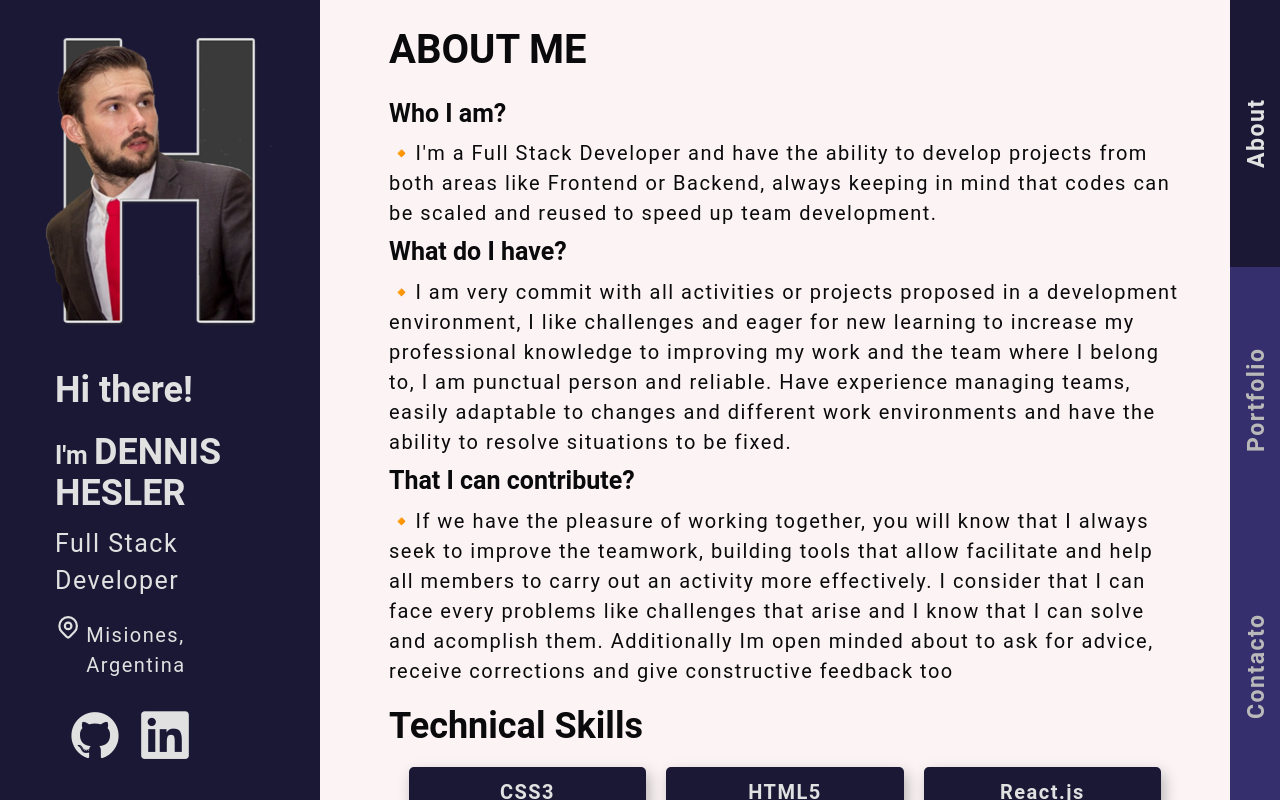
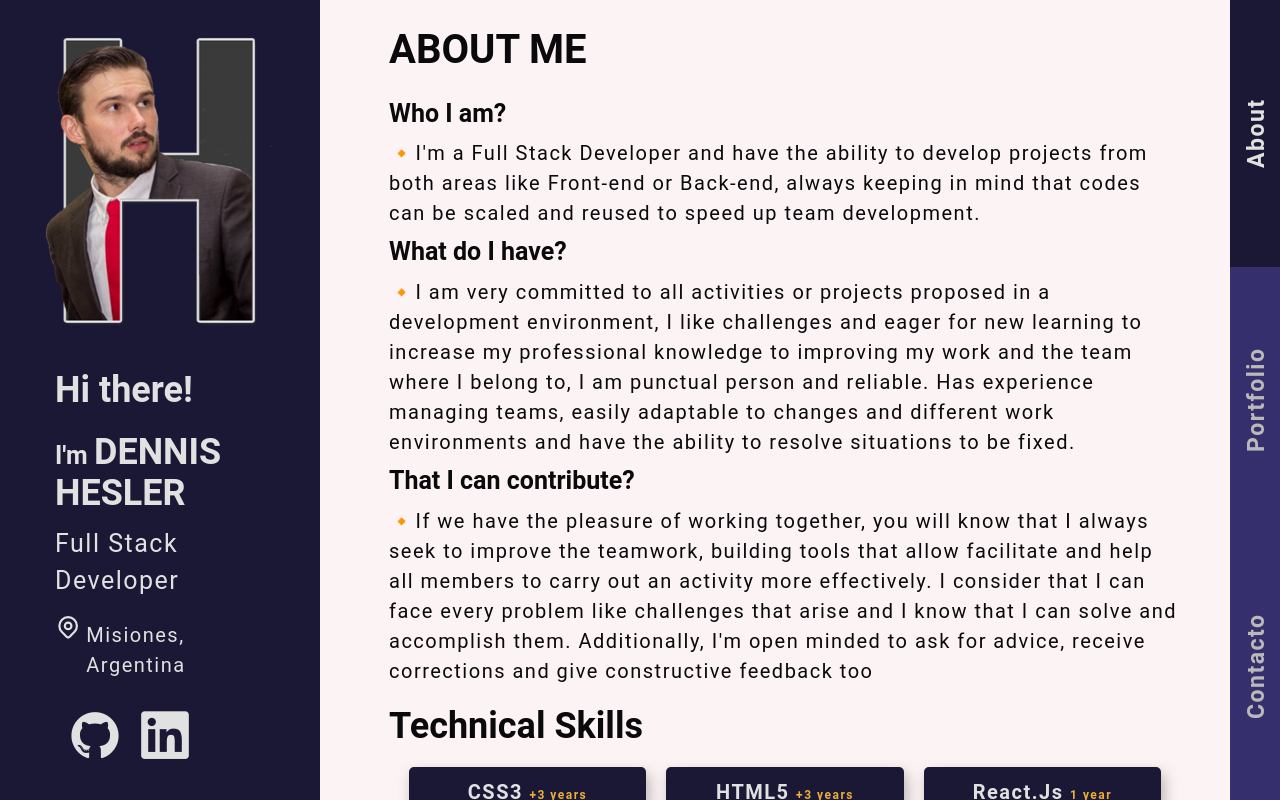
Before and after one commit to Dennish02/Portfolio, a Next.js app: page / in a window 1280 px wide. Built offline with nearby package versions, Linux system fonts and the light colour scheme.

Commit message:
arreglo skils

```diff
--- a/componentes/About.js
+++ b/componentes/About.js
@@ -7,60 +7,44 @@ export default function About() {
       <h3 className="preguntas">Who I am? </h3>
         <p>
 
-          🔸I'm a Full Stack Developer and have the ability
-          to develop projects from both areas like Frontend or
-          Backend, always keeping in mind that codes can be scaled
-          and reused to speed up team development.
+          🔸I'm a Full Stack Developer and have the ability to develop projects from both areas like Front-end or Back-end, always keeping in mind that codes can be scaled and reused to speed up team development.
 
         </p>
         <h3 className="preguntas"> What do I have?</h3>
         <p>
 
-          🔸I am very commit with all activities or projects proposed
-          in a development environment,  I like challenges and eager for
-          new learning to increase my professional knowledge to improving
-          my work and the team where I belong to, I am punctual person and reliable.
-
-          Have experience managing teams, easily adaptable to
-          changes and different work environments and have the ability
-          to resolve situations to be fixed.
+          🔸I am very committed to all activities or projects proposed in a development environment, I like challenges and eager for new learning to increase my professional knowledge to improving my work and the team where I belong to, I am punctual person and reliable. Has experience managing teams, easily adaptable to changes and different work environments and have the ability to resolve situations to be fixed.
 
         </p>
         <h3 className="preguntas">That I can contribute?</h3>
         <p>
 
-          🔸If we have the pleasure of working together,
-          you will know that I always seek to improve the teamwork,
-          building tools that allow facilitate and help all members to carry
-          out an activity more effectively.
-          I consider that I can face every problems like challenges that arise and
-          I know that I can solve  and acomplish them. Additionally Im open minded
-          about to ask for advice, receive corrections and give constructive feedback too
-
+          🔸If we have the pleasure of working together, you will know that I always seek to improve the teamwork, building tools that allow facilitate and help all members to carry out an activity more effectively. I consider that I can face every problem like challenges that arise and I know that I can solve and accomplish them. Additionally, I'm open minded  to ask for advice, receive corrections and give constructive feedback too
         </p>
 
       </article>
       <h2>Technical Skills</h2>
       <div className='TechnicalSkills'>
-        <p>CSS3</p>
-        <p>HTML5</p>
-        <p>React.js</p>
-        <p>Redux</p>
-        <p>Next.js</p>
-        <p>JavaScript</p>
-        <p>PHP</p>
-        <p>SQL</p>
-        <p>MySQL</p>
-        <p>Git</p>
-        <p>Sass</p>
-        <p>Gulp</p>
-        <p>JWT</p>
-        <p>Firebase</p>
-        <p>PostgresSQL</p>
-        <p>Express.js</p>
-        <p>MongoDb</p>
-        <p>Illustrator</p>
-        <p>Photoshop</p>
+        <p>CSS3 <small className="years">+3 years</small></p>
+        <p>HTML5 <small className="years">+3 years</small></p>
+        <p>React.Js <small className="years">1 year</small></p>
+        <p>Redux.Js <small className="years">1 year</small></p>
+        <p>Next.Js <small className="years">1 year</small></p>
+        <p>JavaScript <small className="years">+1 years</small></p>
+        <p>PHP <small className="years">1 year</small></p>
+        <p>SQL <small className="years">1 year</small></p>
+        <p>MySQL <small className="years">1 year</small></p>
+        <p>Git <small className="years">1 year</small></p>
+        <p>Sass <small className="years">+1 years</small></p>
+        <p>Gulp <small className="years">+1 years</small></p>
+        <p>JWT <small className="years">0-1 year</small></p>
+        <p>Firebase <small className="years">0-1 year</small></p>
+        <p>PostgresSQL <small className="years">+3 year</small></p>
+        <p>Express.js <small className="years">1 year</small></p>
+        <p>MongoDb <small className="years">1 year</small></p>
+        <p>Illustrator <small className="years">+2 years</small></p>
+        <p>Photoshop <small className="years">+2 years</small></p>
+        <p>Jest <small className="years">0-1 year</small> </p>
       </div>
       <h2>Soft Skill</h2>
       <div className='TechnicalSkills'>
@@ -79,7 +63,7 @@ export default function About() {
         <p>Docker</p>
         <p>React Native</p>
         <p>GraphQL</p>
-        <p>Testing</p>
+
         <p>Laravel</p>
       </div>
     </div>
--- a/gulp/scss/layout/_about.scss
+++ b/gulp/scss/layout/_about.scss
@@ -17,6 +17,10 @@
         text-align: center;
         margin: 0;
     }
+    .years{
+        color: v.$amarillo;
+        font-size: 1.2rem;
+    }
 }
 
 .preguntas {
```
Also changed, not shown: styles/app.css, 1 other file (tests, documents, lock files or other folders).
